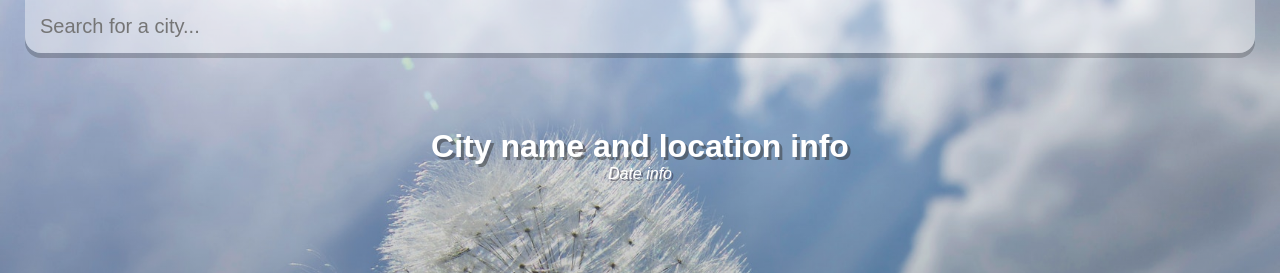
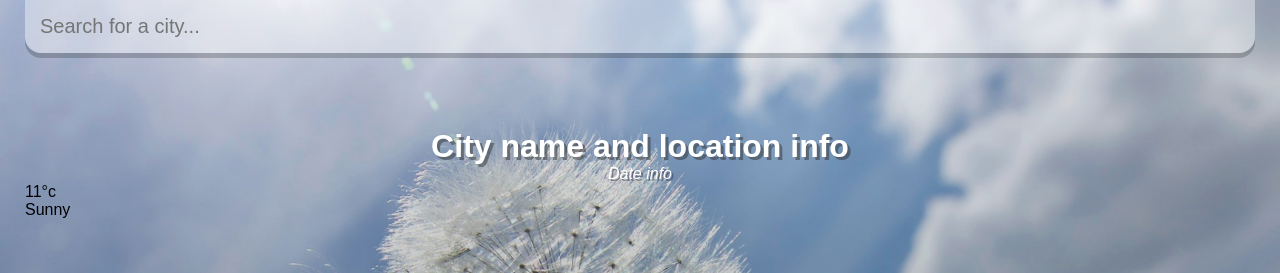
Before and after one commit to AbdelrhmanHamouda/WeatherApp-weatherUIService, a React (Create React App) app: page / in a window 1280 px wide. Shown: the top 273 px of the page. Built offline with nearby package versions, Linux system fonts and the light colour scheme.

Commit message:
Add weather box

```diff
--- a/src/App.js
+++ b/src/App.js
@@ -17,6 +17,10 @@ function App() {
           <div className="location">City name and location info</div>
           <div className="date">Date info</div>
         </div>
+        <div className="weather-box">
+          <div className="temperature">11°c</div>
+          <div className="weather-condition">Sunny</div>
+        </div>
       </main>
     </div>
   );
```
Also changed, not shown: 1 other file (tests, documents, lock files or other folders).
